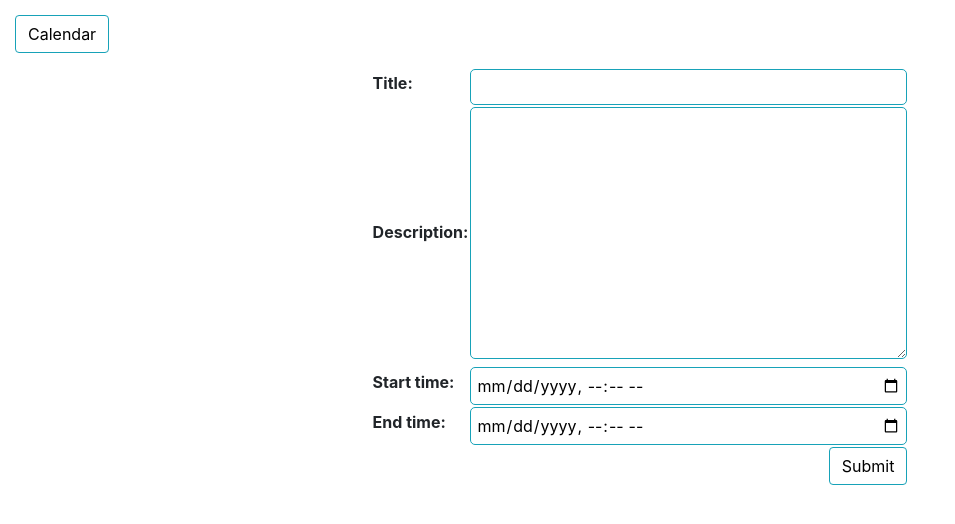
After one commit to jtruo/pandemic-planner, a Django app: page /pandemic_app/event/new/ in a window 1280 px wide. The commit adds this page. Shown: the top 524 px of the page, without its empty margins (0-955 px from the left). Run offline with Django 3.2, Linux system fonts and the light colour scheme; some libraries are stand-ins or nearby versions.

Commit message:
Added event editing and viewing to the calendar

```diff
--- a/planner_proj/pandemic_app/admin.py
+++ b/planner_proj/pandemic_app/admin.py
@@ -1,7 +1,8 @@
 from django.contrib import admin
-from pandemic_app.models import UserAccount, Class
+from pandemic_app.models import UserAccount, Class, Event
 
 admin.site.register(UserAccount)
 admin.site.register(Class)
+admin.site.register(Event)
 
 # Register your models here.
--- a/planner_proj/pandemic_app/forms.py
+++ b/planner_proj/pandemic_app/forms.py
@@ -1,4 +1,7 @@
 from django import forms
+
+from django.forms import ModelForm, DateInput
+from .models import Event
 
 class LoginForm(forms.Form):
     user = forms.CharField()
@@ -25,3 +28,20 @@ class SignUpForm(forms.Form):
     def clean_credit_hours(self):
         data = self.cleaned_data['credit_hours']
         return data
+
+
+class EventForm(ModelForm):
+    class Meta:
+        model = Event
+        # datetime-local is a HTML5 input type, format to make date time show on fields
+        widgets = {
+        'start_time': DateInput(attrs={'type': 'datetime-local'}, format='%Y-%m-%dT%H:%M'),
+        'end_time': DateInput(attrs={'type': 'datetime-local'}, format='%Y-%m-%dT%H:%M'),
+        }
+        fields = '__all__'
+
+    def __init__(self, *args, **kwargs):
+        super(EventForm, self).__init__(*args, **kwargs)
+        # input_formats to parse HTML5 datetime-local input to datetime field
+        self.fields['start_time'].input_formats = ('%Y-%m-%dT%H:%M',)
+        self.fields['end_time'].input_formats = ('%Y-%m-%dT%H:%M',)
--- a/planner_proj/pandemic_app/models.py
+++ b/planner_proj/pandemic_app/models.py
@@ -1,5 +1,7 @@
 from django.db import models
 from django.contrib.postgres.fields import ArrayField
+
+from django.urls import reverse
 
 # Create your models here.
 class UserAccount(models.Model):
@@ -18,3 +20,8 @@ class Event(models.Model):
     description = models.TextField()
     start_time = models.DateTimeField()
     end_time = models.DateTimeField()
+
+    @property
+    def get_html_url(self):
+        url = reverse('event_edit', args=(self.id,))
+        return f'<a href="{url}"> {self.title} </a>'
--- a/planner_proj/pandemic_app/static/css/styles.css
+++ b/planner_proj/pandemic_app/static/css/styles.css
@@ -56,3 +56,16 @@
   .clearfix {
     margin: 15px;
   }
+
+  .form {
+    margin: auto;
+  }
+
+  .form input, .form select, .form textarea {
+    border-radius: 5px;
+    border: 1px solid #17a2b8;
+    outline: none;
+    background: none;
+    padding: 5px;
+    width: 100%;
+  }
--- a/planner_proj/pandemic_app/templates/pandemic_app/calendar.html
+++ b/planner_proj/pandemic_app/templates/pandemic_app/calendar.html
@@ -5,6 +5,8 @@
 <div class="clearfix">
 	<a class="btn btn-info left" href="{% url 'calendar' %}?{{ prev_month }}"> Previous Month </a>
 	<a class="btn btn-info right" href="{% url 'calendar' %}?{{ next_month }}"> Next Month </a>
+	<!-- Don't allow for the creation of an event. Create events using queries.-->
+	<!-- <a class="btn btn-info right" href="{% url 'cal:event_new' %}"> New Event </a> -->
 </div>
 
 {{ calendar }}
--- /dev/null
+++ b/planner_proj/pandemic_app/templates/pandemic_app/event.html
@@ -0,0 +1,19 @@
+{% extends 'pandemic_app/calendar_base.html' %}
+
+{% block title %}
+Event
+{% endblock %}
+
+{% block content %}
+<div class="clearfix">
+  <a class="btn btn-info left" href="{'% url 'calendar' %}"> Calendar </a>
+</div>
+
+<form method="post">
+  {% csrf_token %}
+  <table class="form form-table">
+    {{ form }}
+    <tr><td colspan="2"><button type="submit" class="btn btn-info right"> Submit </button></td></tr>
+  </table>
+</form>
+{% endblock %}
--- a/planner_proj/pandemic_app/urls.py
+++ b/planner_proj/pandemic_app/urls.py
@@ -1,9 +1,16 @@
-from django.urls import path
+from django.urls import path, include, re_path
 
 from . import views
 
-urlpatterns = [path('', views.index, name="index"),
+# Used for a namespace to reverse a url
+#app_name = 'pandemic_app'
+
+urlpatterns = [
+
+path('', views.index, name="index"),
 path('signup', views.create_account, name = "create_account"),
-path('calendar', views.CalendarView.as_view(), name='calendar')
+path('calendar', views.CalendarView.as_view(), name='calendar'),
+re_path(r'^event/new/$', views.event, name='event_new'),
+re_path(r'^event/edit/(?P<event_id>\d+)/$', views.event, name='event_edit'),
 
 ]
--- a/planner_proj/pandemic_app/utils.py
+++ b/planner_proj/pandemic_app/utils.py
@@ -14,7 +14,7 @@ class Calendar(HTMLCalendar):
 		events_per_day = events.filter(start_time__day=day)
 		d = ''
 		for event in events_per_day:
-			d += f'<li> {event.title} </li>'
+			d += f'<li> {event.get_html_url} </li>'
 
 		if day != 0:
 			return f"<td><span class='date'>{day}</span><ul> {d} </ul></td>"
--- a/planner_proj/pandemic_app/views.py
+++ b/planner_proj/pandemic_app/views.py
@@ -1,5 +1,5 @@
-from django.http import HttpResponse
-from django.shortcuts import render
+from django.http import HttpResponse, HttpResponseRedirect
+from django.shortcuts import render, get_object_or_404
 from django.template import loader
 from pandemic_app.forms import LoginForm, SignUpForm
 from pandemic_app.models import UserAccount
@@ -14,7 +14,7 @@ from .models import *
 from .utils import Calendar
 from calendar import HTMLCalendar
 import calendar
-
+from .forms import EventForm
 
 
 # Create your views here.
@@ -98,3 +98,16 @@ def next_month(d):
     next_month = last + timedelta(days=1)
     month = 'month=' + str(next_month.year) + '-' + str(next_month.month)
     return month
+
+def event(request, event_id=None):
+    instance = Event()
+    if event_id:
+        instance = get_object_or_404(Event, pk=event_id)
+    else:
+        instance = Event()
+
+    form = EventForm(request.POST or None, instance=instance)
+    if request.POST and form.is_valid():
+        form.save()
+        return HttpResponseRedirect(reverse('calendar'))
+    return render(request, 'pandemic_app/event.html', {'form': form})
```
